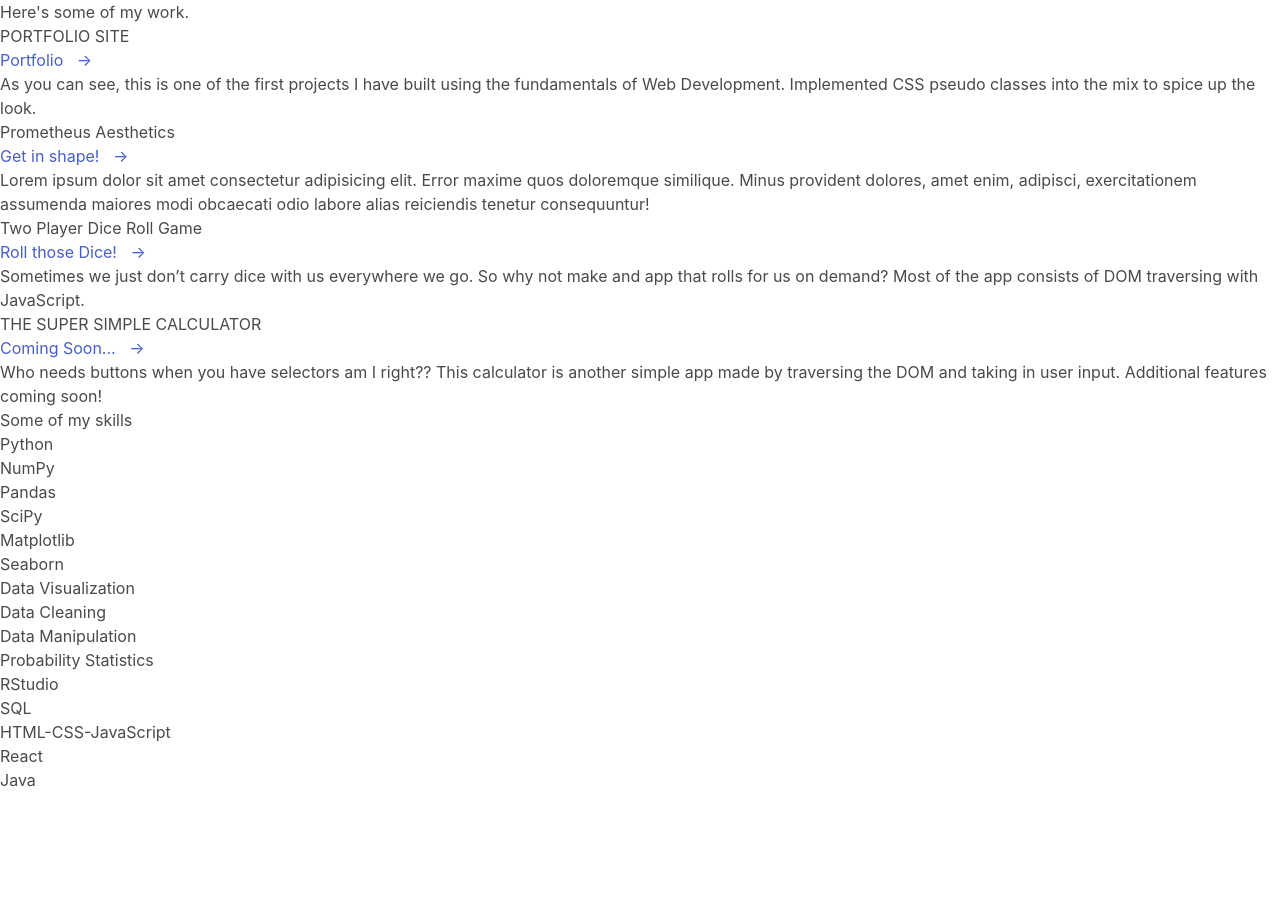
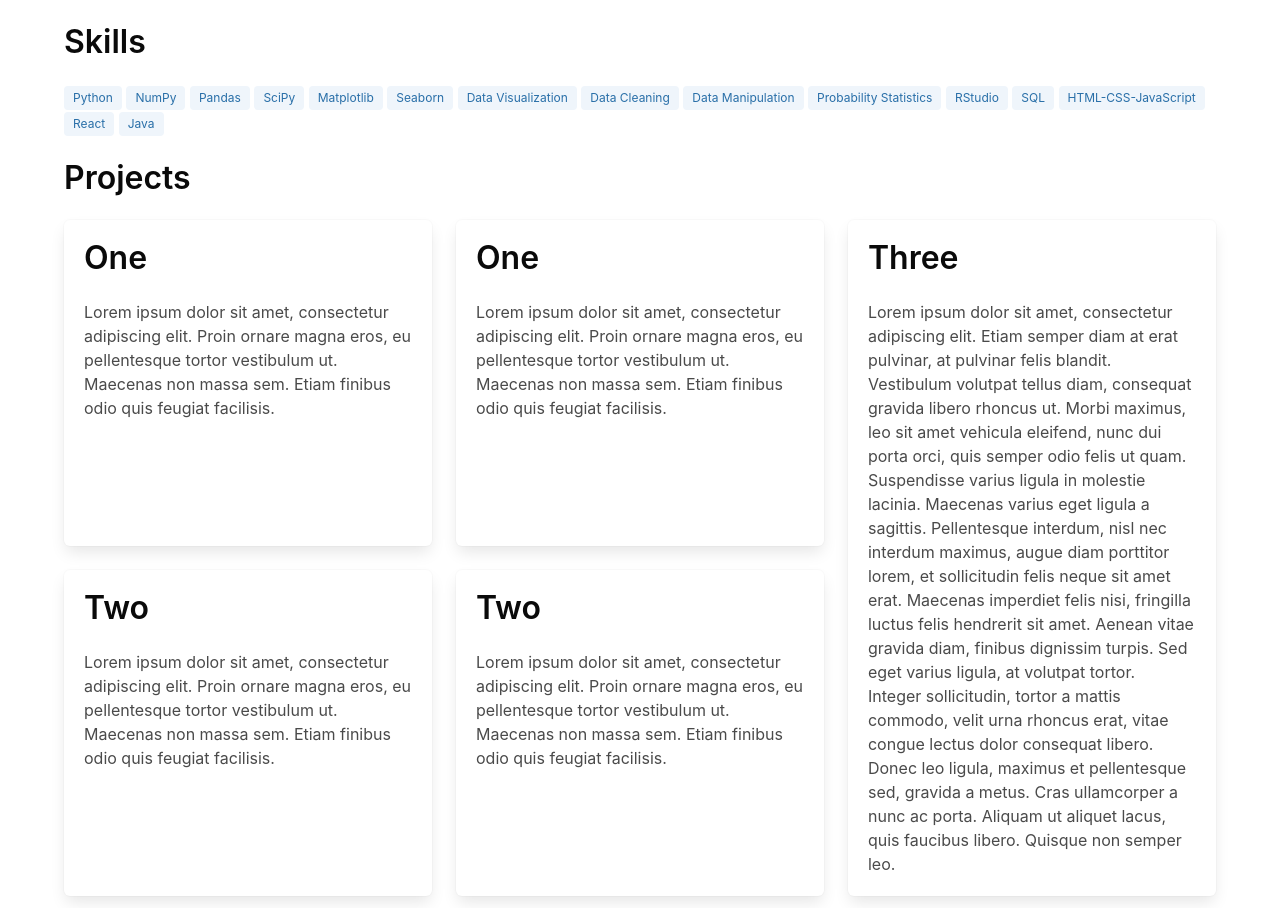
Before and after one commit to karisakib/mysite, a Django app: page /skills.html in a window 1280 px wide. Shown: the part 56-964 px from the top of the page. Before the commit the page ends 843 px from the top, so only its background shows below. Run offline with Django 3.2, Linux system fonts and the light colour scheme.

Commit message:
updated html files

```diff
--- a/mysite/templates/db.html
+++ b/mysite/templates/login.html
@@ -1,9 +1,7 @@
-<!-- mysite/templates/db.html -->
+<!-- mysite/templates/login.html -->
 
 {% extends "base.html" %}
 {% load static %}
-{% block title %}Kari Sakib | Data Scientist{% endblock %}
-
 {% block content %}
 
 <div class="row">
--- a/mysite/templates/skills.html
+++ b/mysite/templates/skills.html
@@ -1,12 +1,55 @@
 <!-- mysite/templates/one.html -->
 
 {% extends "base.html" %}
+{% load static %}
+{% block content %}
+<section class="hero is-white is-fullheight-with-navbar">
+  <br>
+  <div class="container">
+    <h1 class="title">Skills</h1>
 
-{% block title %}Kari Sakib | Skills{% endblock %}
+    {% for skill in skills_list %}
+    <span class="tag is-info is-light">{{ skill }}</span>
+    {% endfor %}
+    <br><br>
 
-{% block content %}
+    <h1 class="title">Projects</h1>
+    <div class="tile is-ancestor">
+      <div class="tile is-4 is-vertical is-parent">
+        <div class="tile is-child box">
+          <p class="title">One</p>
+          <p>Lorem ipsum dolor sit amet, consectetur adipiscing elit. Proin ornare magna eros, eu pellentesque tortor vestibulum ut. Maecenas non massa sem. Etiam finibus odio quis feugiat facilisis.</p>
+        </div>
+        <div class="tile is-child box">
+          <p class="title">Two</p>
+          <p>Lorem ipsum dolor sit amet, consectetur adipiscing elit. Proin ornare magna eros, eu pellentesque tortor vestibulum ut. Maecenas non massa sem. Etiam finibus odio quis feugiat facilisis.</p>
+        </div>
+      </div>
+      <div class="tile is-4 is-vertical is-parent">
+        <div class="tile is-child box">
+          <p class="title">One</p>
+          <p>Lorem ipsum dolor sit amet, consectetur adipiscing elit. Proin ornare magna eros, eu pellentesque tortor vestibulum ut. Maecenas non massa sem. Etiam finibus odio quis feugiat facilisis.</p>
+        </div>
+        <div class="tile is-child box">
+          <p class="title">Two</p>
+          <p>Lorem ipsum dolor sit amet, consectetur adipiscing elit. Proin ornare magna eros, eu pellentesque tortor vestibulum ut. Maecenas non massa sem. Etiam finibus odio quis feugiat facilisis.</p>
+        </div>
+      </div>
+      <div class="tile is-parent">
+        <div class="tile is-child box">
+          <p class="title">Three</p>
+          <p>Lorem ipsum dolor sit amet, consectetur adipiscing elit. Etiam semper diam at erat pulvinar, at pulvinar felis blandit. Vestibulum volutpat tellus diam, consequat gravida libero rhoncus ut. Morbi maximus, leo sit amet vehicula eleifend, nunc dui porta orci, quis semper odio felis ut quam.</p>
+          <p>Suspendisse varius ligula in molestie lacinia. Maecenas varius eget ligula a sagittis. Pellentesque interdum, nisl nec interdum maximus, augue diam porttitor lorem, et sollicitudin felis neque sit amet erat. Maecenas imperdiet felis nisi, fringilla luctus felis hendrerit sit amet. Aenean vitae gravida diam, finibus dignissim turpis. Sed eget varius ligula, at volutpat tortor.</p>
+          <p>Integer sollicitudin, tortor a mattis commodo, velit urna rhoncus erat, vitae congue lectus dolor consequat libero. Donec leo ligula, maximus et pellentesque sed, gravida a metus. Cras ullamcorper a nunc ac porta. Aliquam ut aliquet lacus, quis faucibus libero. Quisque non semper leo.</p>
+        </div>
+      </div>
+    </div>
 
-<section class="section-projects" id="projects">
+  </div>
+</section>
+
+
+<!-- <section class="section-projects" id="projects">
   <div class="row">
     <h2>Here's some of my work.</h2>
   </div>
@@ -55,23 +98,6 @@
       </p>
     </div>
   </div>
-</section>
-
-<section class="section-skills" id="skills">
-    <div class="row">
-      <h2>Some of my skills</h2>
-    </div>
-
-    <div class="row">
-      <div class="col span-1-of-4">
-        <ul>
-          {% for skill in skills_list %}
-          <li>{{ skill }}</li>
-          {% endfor %}
-        </ul>
-      </div>
-
-    </div>
-  </section>
+</section> -->
 
 {% endblock %}
--- a/mysite/views.py
+++ b/mysite/views.py
@@ -41,6 +41,8 @@ def contact(request):
             return redirect('contact')
         else:
             form = ContactForm()
+            messages.success(error, "Error, please resubmit.")
+            return redirect('contact')
 
     # if a GET (or any other method) we'll create a blank form
     else:
```
Also changed, not shown: mysite/templates/contact.html (+25 -16 lines), mysite/templates/experience.html (+4 -4 lines), mysite/templates/hobbies.html (+32 -16 lines), db.sqlite3.
